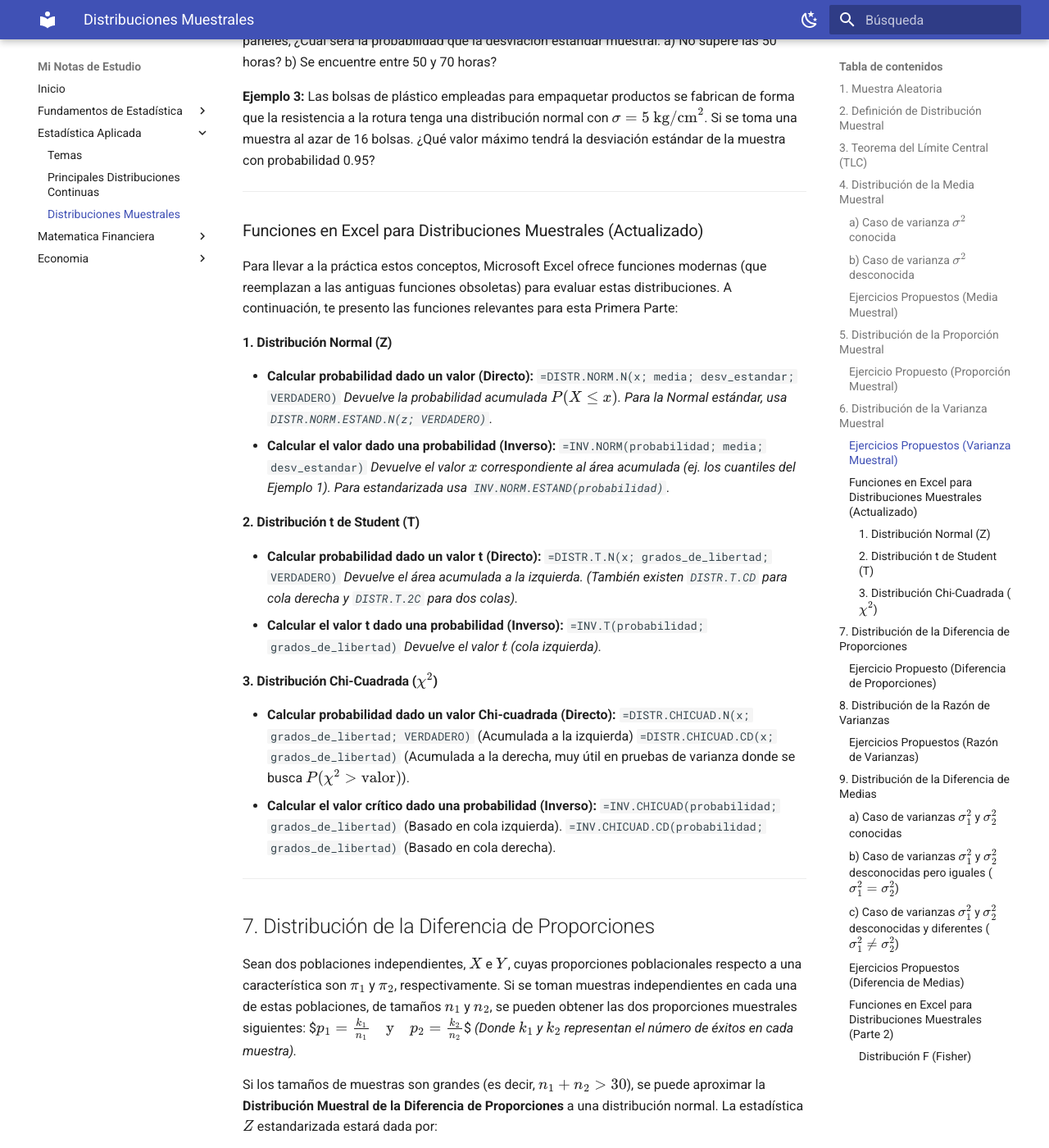
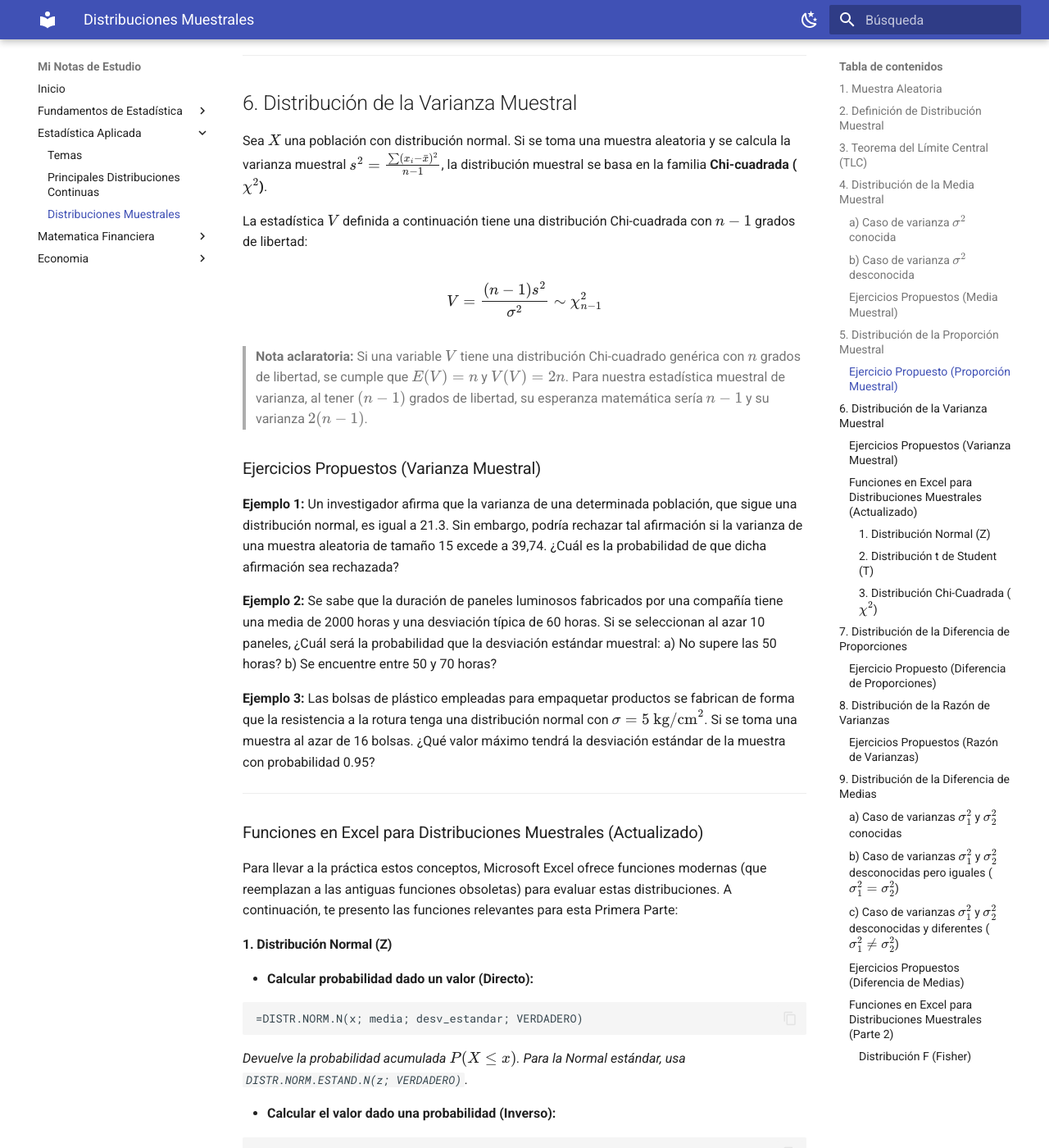
Before and after one commit to fidelysla/docs-project, an MkDocs documentation site: the page built from docs/estadistica-aplicada/distribuciones-muestrales.md, in a window 1280 px wide and 1400 px high, scrolled down 4323 px. Shown: the whole window at 82% size. Built offline with MkDocs 1.6.1 and Material for MkDocs 9.7.7, drawn with Linux system fonts in a browser that asks for light colours; some of the changed text lies outside the part shown.

Commit message:
Add spacing and formatting improvements in 'distribuciones-muestrales.md' for better readability

````diff
--- a/docs/estadistica-aplicada/distribuciones-muestrales.md
+++ b/docs/estadistica-aplicada/distribuciones-muestrales.md
@@ -19,6 +19,7 @@
 ## 2. Definición de Distribución Muestral
 
 Una **estadística $T$** es una función de los valores observados de una muestra de tamaño $n$; es decir:
+
 $$T = t(x_1, x_2, \dots, x_n)$$
 
 Para una población de $N$ elementos, se pueden obtener $N^n$ (con reemplazo) o variaciones/combinaciones dependiendo de si el muestreo es sin reemplazo. La **Distribución Muestral o de Muestreo** es la distribución de probabilidad de la estadística $T$, que tiene tantos valores diferentes como muestras posibles de tamaño $n$ se puedan extraer.
@@ -58,10 +59,13 @@
 ### a) Caso de varianza $\sigma^2$ conocida
 
 Si $X$ tiene varianza poblacional conocida, la estadística $Z$ estandarizada es:
+
 $$Z = \frac{\bar{x} - \mu}{\sigma/\sqrt{n}} \sim N(0,1)$$
 
 **Factor de corrección para población finita:**
+
 Si el tamaño de la población $N$ es conocido, la varianza de la media se ajusta y la distribución está dada por:
+
 $$Z = \frac{\bar{x} - \mu}{\frac{\sigma}{\sqrt{n}} \sqrt{\frac{N-n}{N-1}}} \sim N(0,1)$$
 
 > **Nota aclaratoria:** El término $\sqrt{\frac{N-n}{N-1}}$ se conoce como _Factor de Corrección por Población Finita (FCPF)_. Suele omitirse si la muestra $n$ es menor al 5% del tamaño de la población $N$, ya que su efecto se vuelve insignificante. El denominador total se llama _Error Estándar de la media muestral_.
@@ -69,9 +73,11 @@
 ### b) Caso de varianza $\sigma^2$ desconocida
 
 Cuando la varianza poblacional es desconocida y la muestra es moderada, usamos la varianza muestral $s^2$. La distribución cambia a una **t de Student** con $n-1$ grados de libertad:
+
 $$T = \frac{\bar{x} - \mu}{s/\sqrt{n}} \sim t_{(n-1)}$$
 
 Si la población $N$ es finita y conocida:
+
 $$T = \frac{\bar{x} - \mu}{\sqrt{\frac{s^2}{n} \left(\frac{N-n}{N-1}\right)}} \sim t_{(n-1)}$$
 
 Para una variable $T \sim t_{(n)}$ con $n$ grados de libertad, se tiene:
@@ -96,9 +102,11 @@
 Sea $\pi$ la proporción poblacional de elementos que satisfacen cierta característica y $p = \frac{k}{n}$ la proporción en la muestra.
 
 Cuando el tamaño de muestra es grande ($n > 30$), la distribución muestral de la proporción $p$ se aproxima a una distribución normal:
+
 $$Z = \frac{p - \pi}{\sigma_p} = \frac{p - \pi}{\sqrt{\frac{\pi(1-\pi)}{n}}} \sim N(0,1)$$
 
 **Factor de corrección para población finita ($N$ conocido):**
+
 $$Z = \frac{p - \pi}{\sqrt{\frac{\pi(1-\pi)}{n} \left(\frac{N-n}{N-1}\right)}} \sim N(0,1)$$
 
 ### Ejercicio Propuesto (Proporción Muestral)
@@ -112,6 +120,7 @@
 Sea $X$ una población con distribución normal. Si se toma una muestra aleatoria y se calcula la varianza muestral $s^2 = \frac{\sum (x_i - \bar{x})^2}{n-1}$, la distribución muestral se basa en la familia **Chi-cuadrada ($\chi^2$)**.
 
 La estadística $V$ definida a continuación tiene una distribución Chi-cuadrada con $n-1$ grados de libertad:
+
 $$V = \frac{(n-1)s^2}{\sigma^2} \sim \chi^2_{n-1}$$
 
 > **Nota aclaratoria:** Si una variable $V$ tiene una distribución Chi-cuadrado genérica con $n$ grados de libertad, se cumple que $E(V) = n$ y $V(V) = 2n$. Para nuestra estadística muestral de varianza, al tener $(n-1)$ grados de libertad, su esperanza matemática sería $n-1$ y su varianza $2(n-1)$.
@@ -135,29 +144,55 @@
 #### 1. Distribución Normal (Z)
 
 - **Calcular probabilidad dado un valor (Directo):**
-  `=DISTR.NORM.N(x; media; desv_estandar; VERDADERO)`
-  _Devuelve la probabilidad acumulada $P(X \le x)$. Para la Normal estándar, usa `DISTR.NORM.ESTAND.N(z; VERDADERO)`._
+
+```
+=DISTR.NORM.N(x; media; desv_estandar; VERDADERO)
+```
+_Devuelve la probabilidad acumulada $P(X \le x)$. Para la Normal estándar, usa `DISTR.NORM.ESTAND.N(z; VERDADERO)`._
+
 - **Calcular el valor dado una probabilidad (Inverso):**
-  `=INV.NORM(probabilidad; media; desv_estandar)`
-  _Devuelve el valor $x$ correspondiente al área acumulada (ej. los cuantiles del Ejemplo 1). Para estandarizada usa `INV.NORM.ESTAND(probabilidad)`._
+
+```
+=INV.NORM(probabilidad; media; desv_estandar)
+```
+_Devuelve el valor $x$ correspondiente al área acumulada (ej. los cuantiles del Ejemplo 1). Para estandarizada usa `INV.NORM.ESTAND(probabilidad)`._
 
 #### 2. Distribución t de Student (T)
 
 - **Calcular probabilidad dado un valor t (Directo):**
-  `=DISTR.T.N(x; grados_de_libertad; VERDADERO)`
-  _Devuelve el área acumulada a la izquierda._ _(También existen `DISTR.T.CD` para cola derecha y `DISTR.T.2C` para dos colas)._
+```
+=DISTR.T.N(x; grados_de_libertad;1)
+```
+_Devuelve el área acumulada a la izquierda._ _(También existen `DISTR.T.CD` para cola derecha y `DISTR.T.2C` para dos colas)._
+
 - **Calcular el valor t dado una probabilidad (Inverso):**
-  `=INV.T(probabilidad; grados_de_libertad)`
+```
+=INV.T(probabilidad; grados_de_libertad)
+```
   _Devuelve el valor $t$ (cola izquierda)._
 
 #### 3. Distribución Chi-Cuadrada ($\chi^2$)
 
 - **Calcular probabilidad dado un valor Chi-cuadrada (Directo):**
-  `=DISTR.CHICUAD.N(x; grados_de_libertad; VERDADERO)` (Acumulada a la izquierda)
-  `=DISTR.CHICUAD.CD(x; grados_de_libertad)` (Acumulada a la derecha, muy útil en pruebas de varianza donde se busca $P(\chi^2 > \text{valor})$).
+```
+=DISTR.CHICUAD.N(x; grados_de_libertad;1) (Acumulada a la izquierda)
+```
+
+**(Acumulada a la derecha, muy útil en pruebas de varianza donde se busca $P(\chi^2 > \text{valor})$)**.
+
+```excel
+=DISTR.CHICUAD.CD(x; grados_de_libertad)
+```
+
 - **Calcular el valor crítico dado una probabilidad (Inverso):**
-  `=INV.CHICUAD(probabilidad; grados_de_libertad)` (Basado en cola izquierda).
-  `=INV.CHICUAD.CD(probabilidad; grados_de_libertad)` (Basado en cola derecha).
+
+```excel
+=INV.CHICUAD(probabilidad; grados_de_libertad) (Basado en cola izquierda).
+```
+
+```excel
+=INV.CHICUAD.CD(probabilidad; grados_de_libertad) (Basado en cola derecha).
+```
 
 ---
 
````
